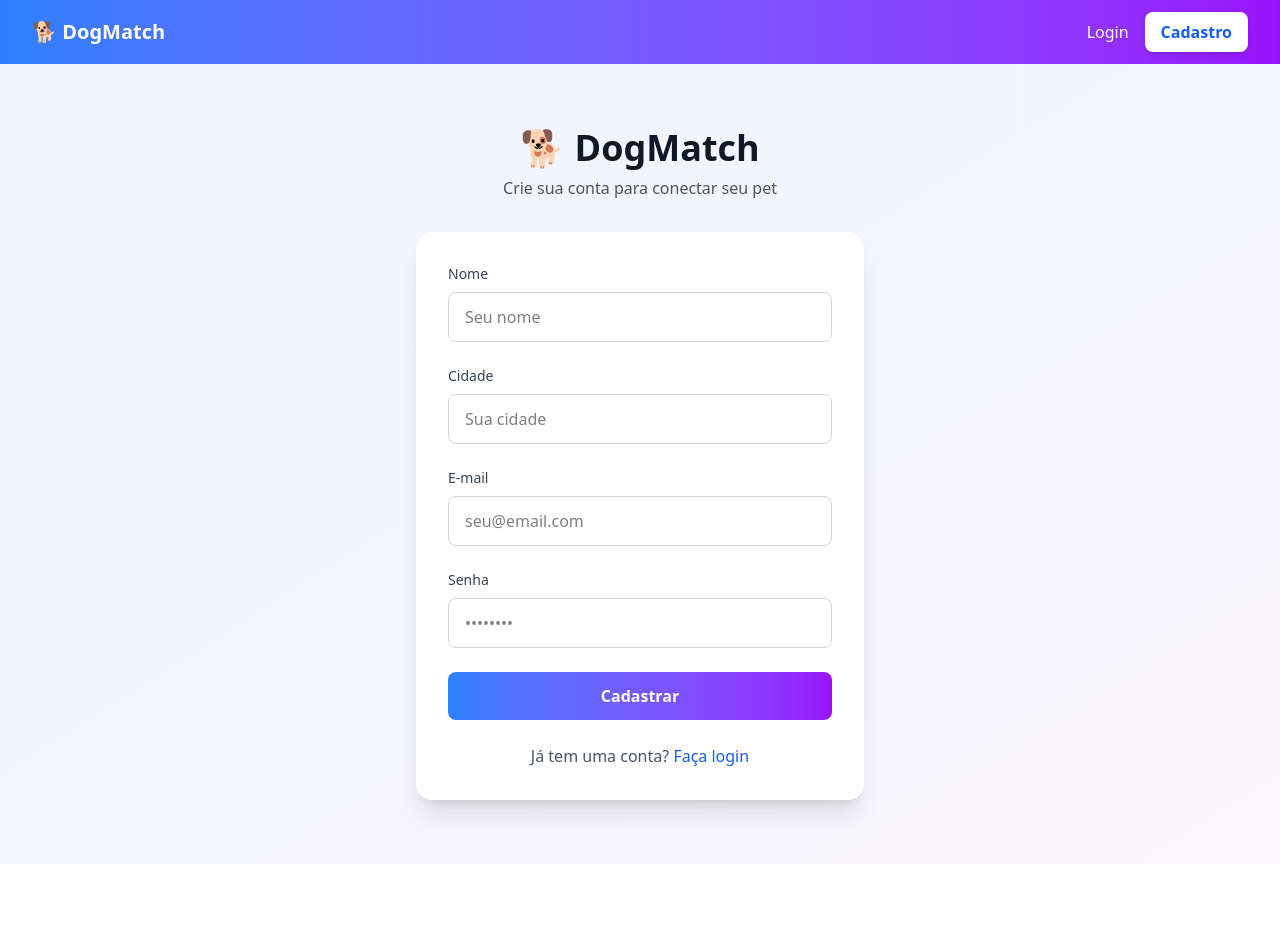
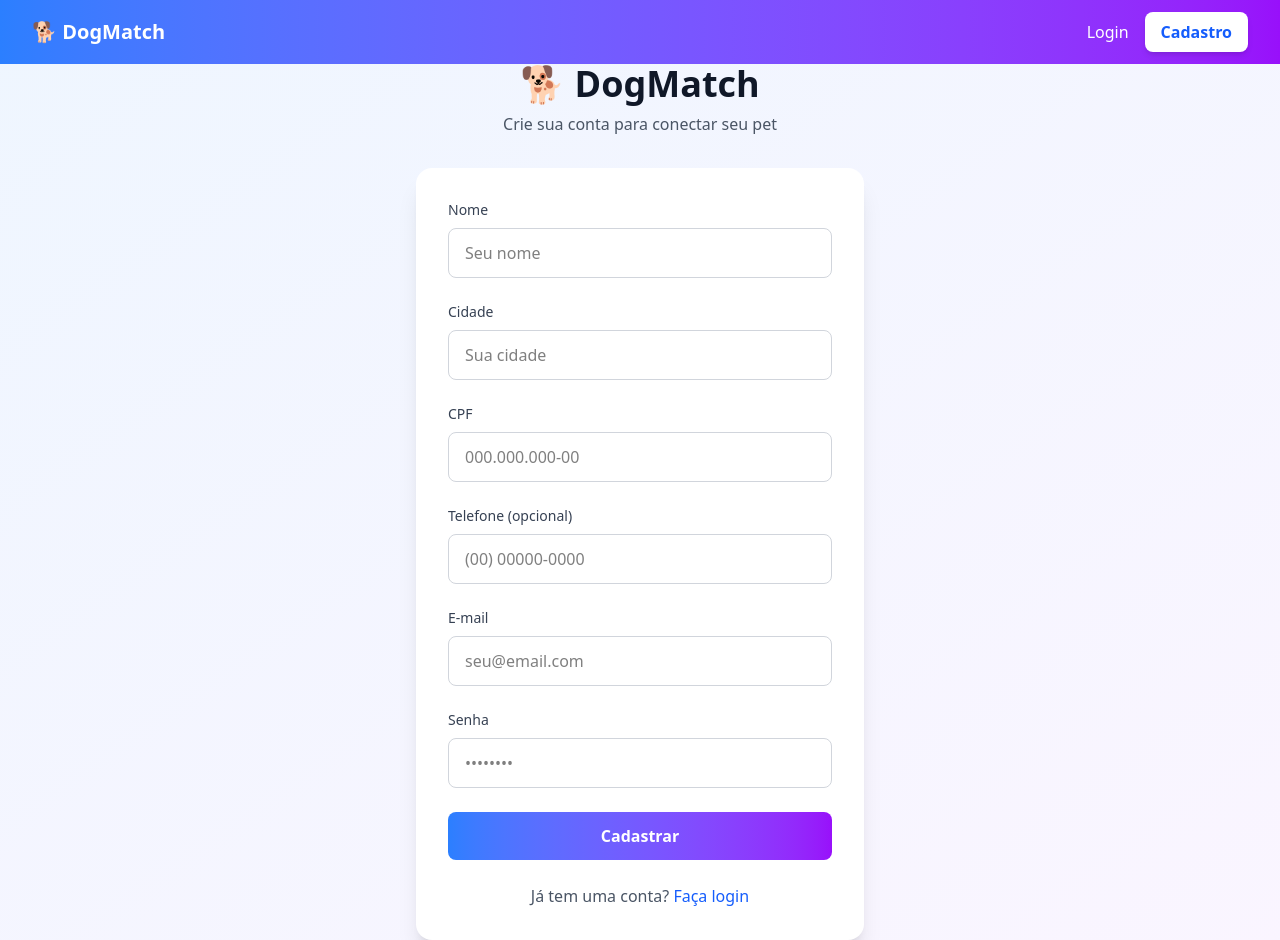
Before and after one commit to Gustavoposss/DogMatch, a React (Vite) app in the folder frontend/: page /register in a window 1280 px wide. Before the commit the page ends 864 px from the top, so only its background shows below. Built offline with nearby package versions, Linux system fonts and the light colour scheme; no server answers.

Commit message:
feat: Adicionar campos CPF e telefone no cadastro de usuÃ¡rios com validaÃ§Ã£o

```diff
--- a/frontend/src/pages/Register.tsx
+++ b/frontend/src/pages/Register.tsx
@@ -1,12 +1,15 @@
 import { useState } from 'react';
 import { useNavigate, Link } from 'react-router-dom';
 import { register } from '../services/authService';
+import { isValidCPF, formatCPF, formatPhone, cleanCPF } from '../utils/validators';
 
 function Register() {
   const [name, setName] = useState('');
   const [city, setCity] = useState('');
   const [email, setEmail] = useState('');
   const [password, setPassword] = useState('');
+  const [cpf, setCpf] = useState('');
+  const [phone, setPhone] = useState('');
   const [error, setError] = useState('');
   const [isLoading, setIsLoading] = useState(false);
   const navigate = useNavigate();
@@ -14,16 +17,36 @@ function Register() {
   const handleSubmit = async (e: React.FormEvent) => {
     e.preventDefault();
     setError('');
+
+    // Validar CPF
+    if (!isValidCPF(cpf)) {
+      setError('CPF inválido. Por favor, insira um CPF válido.');
+      return;
+    }
+
     setIsLoading(true);
     try {
-      const data = await register(name, email, password, city);
+      const cleanedCpf = cleanCPF(cpf);
+      const cleanedPhone = phone ? phone.replace(/\D/g, '') : undefined;
+
+      const data = await register(name, email, password, city, cleanedCpf, cleanedPhone);
       localStorage.setItem('token', data.token);
       navigate('/');
-    } catch (err) {
-      setError('Erro ao cadastrar. Tente outro e-mail.');
+    } catch (err: any) {
+      setError(err.response?.data?.error || 'Erro ao cadastrar. Tente outro e-mail.');
     } finally {
       setIsLoading(false);
     }
+  };
+
+  const handleCpfChange = (e: React.ChangeEvent<HTMLInputElement>) => {
+    const formatted = formatCPF(e.target.value);
+    setCpf(formatted);
+  };
+
+  const handlePhoneChange = (e: React.ChangeEvent<HTMLInputElement>) => {
+    const formatted = formatPhone(e.target.value);
+    setPhone(formatted);
   };
 
   return (
@@ -67,6 +90,35 @@ function Register() {
                 value={city}
                 onChange={e => setCity(e.target.value)}
                 required
+                className="w-full px-4 py-3 border border-gray-300 rounded-lg focus:ring-2 focus:ring-blue-500 focus:border-transparent transition-colors duration-200"
+              />
+            </div>
+            <div>
+              <label htmlFor="cpf" className="block text-sm font-medium text-gray-700 mb-2">
+                CPF
+              </label>
+              <input
+                id="cpf"
+                type="text"
+                placeholder="000.000.000-00"
+                value={cpf}
+                onChange={handleCpfChange}
+                maxLength={14}
+                required
+                className="w-full px-4 py-3 border border-gray-300 rounded-lg focus:ring-2 focus:ring-blue-500 focus:border-transparent transition-colors duration-200"
+              />
+            </div>
+            <div>
+              <label htmlFor="phone" className="block text-sm font-medium text-gray-700 mb-2">
+                Telefone (opcional)
+              </label>
+              <input
+                id="phone"
+                type="text"
+                placeholder="(00) 00000-0000"
+                value={phone}
+                onChange={handlePhoneChange}
+                maxLength={15}
                 className="w-full px-4 py-3 border border-gray-300 rounded-lg focus:ring-2 focus:ring-blue-500 focus:border-transparent transition-colors duration-200"
               />
             </div>
--- a/frontend/src/services/authService.ts
+++ b/frontend/src/services/authService.ts
@@ -7,8 +7,22 @@ export async function login(email: string, password: string) {
   return response.data; // deve retornar { token, user }
 }
 
-export async function register(name: string, email: string, password: string, city: string) {
-  const response = await axios.post(`${API_URL}/auth/register`, { name, email, password, city });
+export async function register(
+  name: string,
+  email: string,
+  password: string,
+  city: string,
+  cpf: string,
+  phone?: string
+) {
+  const response = await axios.post(`${API_URL}/auth/register`, {
+    name,
+    email,
+    password,
+    city,
+    cpf,
+    phone
+  });
   return response.data; // deve retornar { token, user }
 }
 
--- /dev/null
+++ b/frontend/src/utils/validators.ts
@@ -0,0 +1,81 @@
+/**
+ * Remove caracteres não numéricos do CPF
+ */
+export function cleanCPF(cpf: string): string {
+  return cpf.replace(/\D/g, '');
+}
+
+/**
+ * Valida CPF brasileiro
+ */
+export function isValidCPF(cpf: string): boolean {
+  const cleanedCPF = cleanCPF(cpf);
+
+  // CPF deve ter 11 dígitos
+  if (cleanedCPF.length !== 11) {
+    return false;
+  }
+
+  // Verifica se todos os dígitos são iguais (ex: 111.111.111-11)
+  if (/^(\d)\1{10}$/.test(cleanedCPF)) {
+    return false;
+  }
+
+  // Validação do primeiro dígito verificador
+  let sum = 0;
+  for (let i = 0; i < 9; i++) {
+    sum += parseInt(cleanedCPF.charAt(i)) * (10 - i);
+  }
+  let digit = 11 - (sum % 11);
+  if (digit >= 10) digit = 0;
+  if (digit !== parseInt(cleanedCPF.charAt(9))) {
+    return false;
+  }
+
+  // Validação do segundo dígito verificador
+  sum = 0;
+  for (let i = 0; i < 10; i++) {
+    sum += parseInt(cleanedCPF.charAt(i)) * (11 - i);
+  }
+  digit = 11 - (sum % 11);
+  if (digit >= 10) digit = 0;
+  if (digit !== parseInt(cleanedCPF.charAt(10))) {
+    return false;
+  }
+
+  return true;
+}
+
+/**
+ * Formata CPF para exibição (xxx.xxx.xxx-xx)
+ */
+export function formatCPF(cpf: string): string {
+  const cleaned = cleanCPF(cpf);
+
+  if (cleaned.length <= 3) {
+    return cleaned;
+  } else if (cleaned.length <= 6) {
+    return `${cleaned.slice(0, 3)}.${cleaned.slice(3)}`;
+  } else if (cleaned.length <= 9) {
+    return `${cleaned.slice(0, 3)}.${cleaned.slice(3, 6)}.${cleaned.slice(6)}`;
+  } else {
+    return `${cleaned.slice(0, 3)}.${cleaned.slice(3, 6)}.${cleaned.slice(6, 9)}-${cleaned.slice(9, 11)}`;
+  }
+}
+
+/**
+ * Formata telefone para exibição (xx) xxxxx-xxxx
+ */
+export function formatPhone(phone: string): string {
+  const cleaned = phone.replace(/\D/g, '');
+
+  if (cleaned.length <= 2) {
+    return cleaned;
+  } else if (cleaned.length <= 7) {
+    return `(${cleaned.slice(0, 2)}) ${cleaned.slice(2)}`;
+  } else if (cleaned.length <= 11) {
+    return `(${cleaned.slice(0, 2)}) ${cleaned.slice(2, 7)}-${cleaned.slice(7)}`;
+  } else {
+    return `(${cleaned.slice(0, 2)}) ${cleaned.slice(2, 7)}-${cleaned.slice(7, 11)}`;
+  }
+}
```
Also changed, not shown: 1 other file (tests, documents, lock files or other folders).
